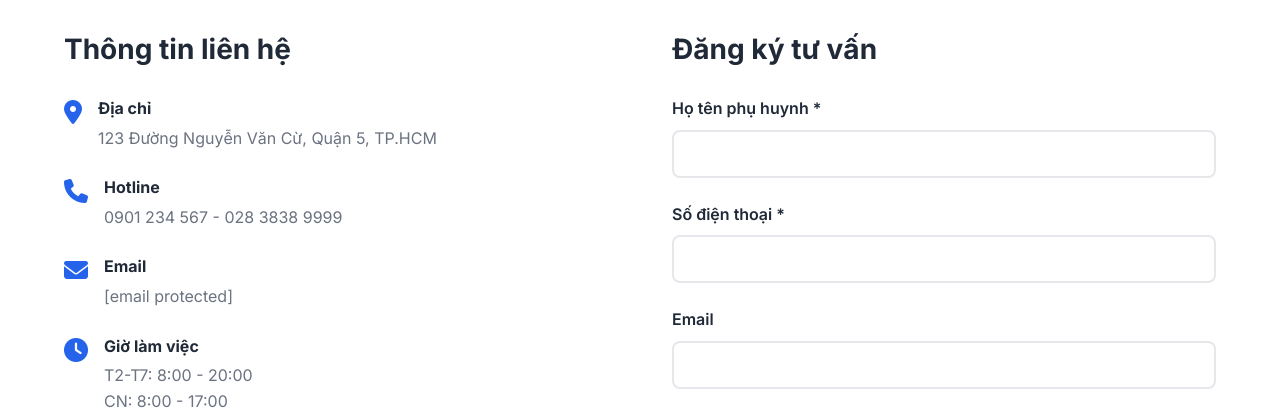
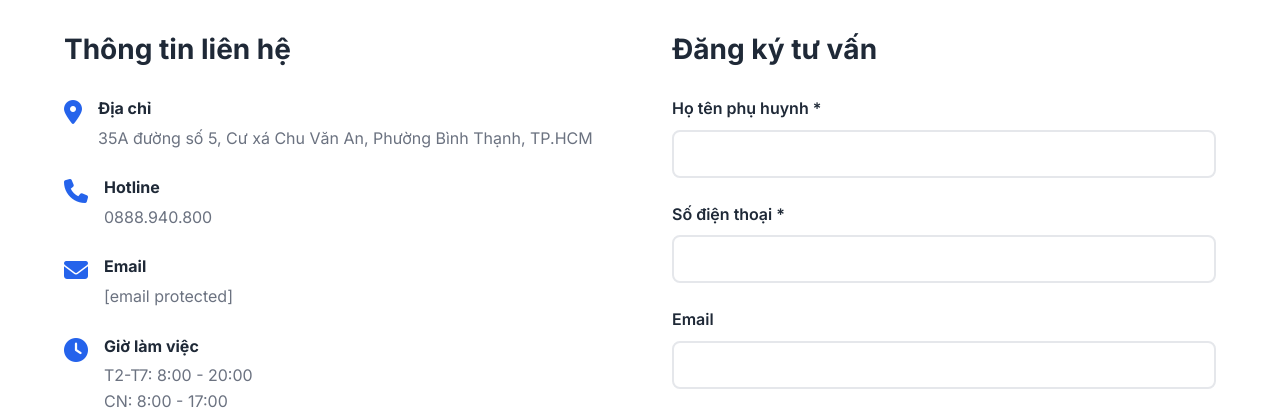
Before and after one commit to skillupvn/skillup-center, a plain HTML site: page index.html in a window 1280 px wide. Shown: the part 7080-7490 px from the top of the page. Drawn offline with Linux system fonts and the light colour scheme; no server answers.

Commit message:
Update index.html

```diff
--- a/index.html
+++ b/index.html
@@ -277,14 +277,14 @@
                         <i class="fas fa-map-marker-alt"></i>
                         <div>
                             <strong>Địa chỉ</strong>
-                            <p>123 Đường Nguyễn Văn Cừ, Quận 5, TP.HCM</p>
+                            <p>35A đường số 5, Cư xá Chu Văn An, Phường Bình Thạnh, TP.HCM</p>
                         </div>
                     </div>
                     <div class="contact-item">
                         <i class="fas fa-phone"></i>
                         <div>
                             <strong>Hotline</strong>
-                            <p>0901 234 567 - 028 3838 9999</p>
+                            <p>0888.940.800</p>
                         </div>
                     </div>
                     <div class="contact-item">
```
